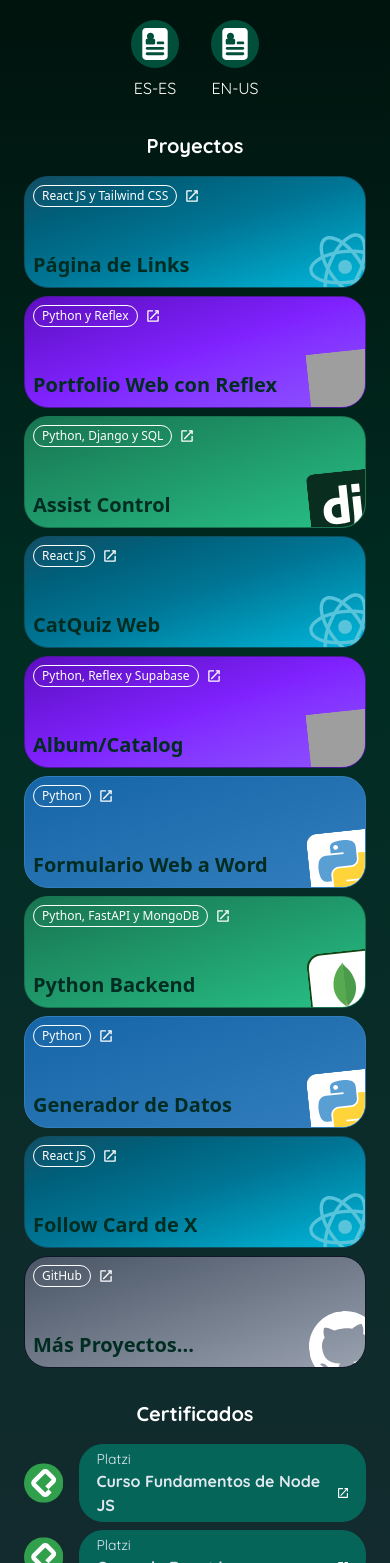
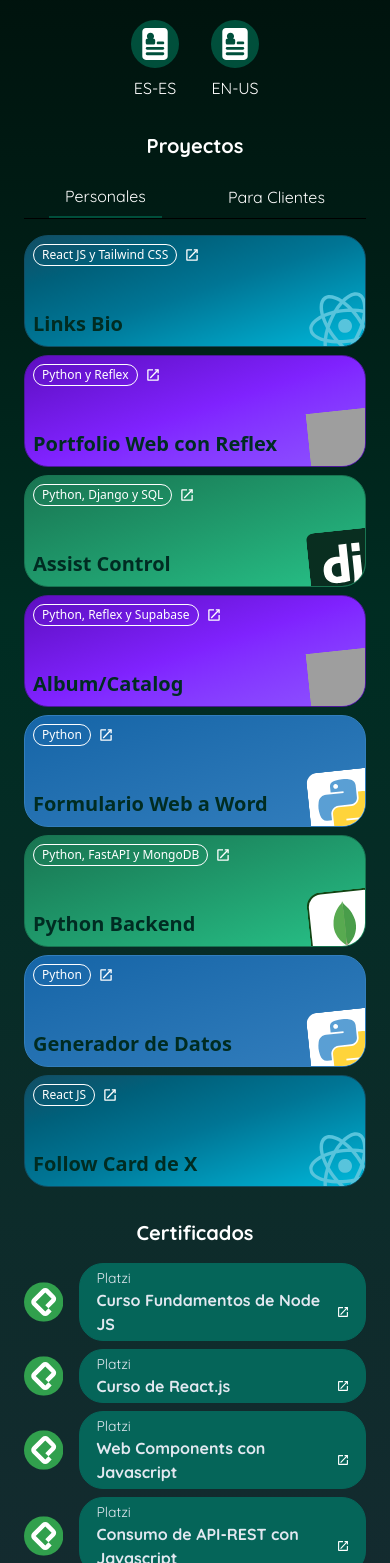
Before and after one commit to bryanvivancos/bjlinks-react-tailwind, a React (Vite) app: page / in a window 390 px wide. Shown: the part 1085-2648 px from the top of the page. Built offline with nearby package versions, Linux system fonts and the light colour scheme; grey boxes are pictures that could not be loaded; what @midudev/tailwind-animations would draw is missing.

Commit message:
update:projects tab, fix: constants

```diff
--- /dev/null
+++ b/src/CONTANTS.js
@@ -0,0 +1,9 @@
+export const DESCRIPTION = "Desarrollador Web e Ingeniero Electrónico y Telecomunicaciones Colegiado de la Universidad Nacional de Piura con N° reg CIP 328477. Autodidacta con +3 años trabajando en el campo de TI y +1 año aprendiendo tecnologías y realizando proyectos personales.";
+
+export const LINKEDIN = "https://www.linkedin.com/in/bryan-josue-vivanco-silva-8739521bb/"
+
+export const GITHUB = "https://github.com/bryanvivancos"
+
+export const INSTAGRAM = "https://instagram.com/bryanvivancos"
+
+export const MAIL = "mailto:bryanvivanco97@outlook.com"
--- a/src/components/FloatButton.jsx
+++ b/src/components/FloatButton.jsx
@@ -37,7 +37,7 @@ const FloatButton = () => {
                     onClick={()=> setIsClicked(false)} />
 
                 <FloatBtnItem
-                    to="projects"
+                    to="projectstab"
                     item="Proyectos"
                     onClick={()=> setIsClicked(false)}/>
 
--- a/src/components/Footer.jsx
+++ b/src/components/Footer.jsx
@@ -1,9 +1,35 @@
+import { DESCRIPTION } from "../CONTANTS";
 
 const Footer = () => {
     const year = new Date().getFullYear()
 
     return (
         <footer className="text-white font-Quick flex flex-col items-center justify-center gap-0 mb-4 mt-10">
+
+            <div className="grid grid-cols-1 md:grid-cols-2 gap-4 mb-4">
+                <div>
+                    <p className="text-xs text-justify text-balance">
+                        {DESCRIPTION}
+                    </p>
+                </div>
+                <div>
+                    <h3>Enlaces de interes</h3>
+                    <a href="">
+                        Instagram
+                    </a>
+                    <a href="">
+                        Whatsapp
+                    </a>
+                    <a href="">
+                        LinkedIn
+                    </a>
+                    <a href="">
+                        Github
+                    </a>
+
+                </div>
+            </div>
+
             <a href="https://github.com/bryanvivancos/bjlinks-react-tailwind"
             target="_blank">
                 <p className="text-sm text-center">
--- /dev/null
+++ b/src/components/ProjectsTab.jsx
@@ -0,0 +1,123 @@
+import { useState } from 'react';
+import Project from './atoms/Project.jsx';
+
+const ProjectsTab = () => {
+    const [activeTab, setActiveTab] = useState("tab1");
+
+    const reactBackground = "bg-gradient-to-br from-cyan-900 via-cyan-700 to-cyan-500 border border-cyan-900"
+    const pythonBackground = "bg-linear-to-br from-[#1565A7] to-[#327EBD] border border-[#327EBD]"
+    const reflexBackground = "bg-gradient-to-br from-violet-800 via-violet-600 to-violet-500 border border-violet-900"
+    const djangoBackground = "bg-gradient-to-br from-[#187451] to-[#27c187] border border-[#187451]"
+
+    const tabs = [
+        { id:"tab1", label: "Personales"},
+        { id:"tab2", label: "Para Clientes" },
+    ]
+
+    const contents = {
+        tab1: (
+            <div>
+                <Project
+                url={""}
+                skillName={"React JS y Tailwind CSS"}
+                name={"Links Bio"}
+                skill={"react"}
+                span={"md:col-span-2"}
+                background={reactBackground}
+            />
+            <Project
+                url={"https://bryanvivancos.vercel.app/"}
+                skillName={"Python y Reflex"}
+                name={"Portfolio Web con Reflex"}
+                ico={"/reflex.ico"}
+                span={"md:col-span-1"}
+                background={reflexBackground}
+            />
+
+            <Project
+                url={"https://github.com/bryanvivancos/control-asist"}
+                skillName={"Python, Django y SQL"}
+                name={"Assist Control"}
+                skill={"django"}
+                span={"md:col-span-1"}
+                background={djangoBackground}
+            />
+            <Project
+                url={"https://github.com/bryanvivancos/album_project"}
+                skillName={"Python, Reflex y Supabase"}
+                name={"Album/Catalog"}
+                ico={"/reflex.ico"}
+                span={"md:col-span-2"}
+                background={reflexBackground}
+            />
+            <Project
+                url={"https://github.com/bryanvivancos/formularioweb_a_pdf"}
+                skillName={"Python"}
+                name={"Formulario Web a Word"}
+                skill={"python"}
+                span={"md:col-span-1"}
+                background={pythonBackground}
+            />
+            <Project
+                url={"https://github.com/bryanvivancos/backend_exercise_py"}
+                skillName={"Python, FastAPI y MongoDB"}
+                name={"Python Backend"}
+                skill={"mongodb"}
+                span={"md:col-span-1"}
+                background={djangoBackground}
+            />
+            <Project
+                url={"https://github.com/bryanvivancos/python_crash_course/tree/main/generating_data/chapter_15"}
+                skillName={"Python"}
+                name={"Generador de Datos"}
+                skill={"python"}
+                span={"md:col-span-2"}
+                background={pythonBackground}
+            />
+            <Project
+                url={"https://github.com/bryanvivancos/x_FollowCard"}
+                skillName={"React JS"}
+                name={"Follow Card de X"}
+                skill={"react"}
+                span={"md:col-span-2"}
+                background={reactBackground}
+            />
+            </div>
+        ),
+        tab2: (
+            <div>
+                <Project
+                    url={"https://github.com/bryanvivancos/catquizweb-v2"}
+                    skillName={"React JS"}
+                    name={"CatQuiz Web"}
+                    skill={"react"}
+                    span={"md:col-span-2"}
+                    background={reactBackground}
+                />
+            </div>
+        )
+    }
+
+    return (
+        <div id='projectstab' className='mb-8 w-full'>
+            <h2 className='text-white font-Quick flex justify-center mb-4 font-black text-xl'>Proyectos</h2>
+
+            <div className="flex flex-wrap justify-around border-b">
+                {tabs.map((tab) => (
+                    <button key={tab.id}
+                    className={`px-4 py-2 text-white font-Quick ${activeTab === tab.id ? "border-b-2 border-emerald-900 text-emerald-300" : "hover:text-emerald-300"}`}
+                    onClick={() => setActiveTab(tab.id)}
+                    >
+                        {tab.label}
+                    </button>
+                ))}
+            </div>
+
+            <div className='my-4 gap-2'>
+                {contents[activeTab]}
+            </div>
+        </div>
+    );
+}
+
+export default ProjectsTab;
--- a/src/components/Socials.jsx
+++ b/src/components/Socials.jsx
@@ -1,26 +1,27 @@
 import '../styles/App.css'
 import SocialIcon from './atoms/SocialIcon'
+import {LINKEDIN, GITHUB, MAIL, INSTAGRAM} from '../CONTANTS'
 
 const Socials = () => {
     return <div className='flex flex-wrap gap-4 mb-8 justify-center'>
         <SocialIcon
             bg={"bg-fondo-linkedin"}
-            url={"https://www.linkedin.com/in/bryan-josue-vivanco-silva-8739521bb/"}
+            url={LINKEDIN}
             social={"linkedin"}
         />
         <SocialIcon
             bg={"bg-fondo-github"}
-            url={"https://github.com/bryanvivancos"}
+            url={GITHUB}
             social={"github"}
         />
         <SocialIcon
             bg={"bg-gradient-to-br from-azul-outlook via-viaazul-outlook to-lightazul-outlook"}
-            url={"mailto:bryanvivanco97@outlook.com"}
+            url={MAIL}
             social={"mail"}
         />
         <SocialIcon
             bg={"bg-gradient-to-tr from-amarillo-ig via-rosa-ig to-morado-ig"}
-            url={"https://instagram.com/bryanvivancos"}
+            url={INSTAGRAM}
             social={"instagram"}
         />
         {/* <SocialIcon
--- a/src/components/atoms/Project.jsx
+++ b/src/components/atoms/Project.jsx
@@ -7,7 +7,7 @@ const Project = ({ url, skillName, name, skill, ico, span, background}) => {
         <a href={url}
         target="_blank"
         aria-label={`Proyecto de ${skill}`}
-        className={`relative rounded-3xl overflow-hidden border flex items-start hover:scale-105 hover:contrast-125 transition p-7 min-h-28 col-span-1 ${span} group ${background}`}>
+        className={`my-2 relative rounded-3xl overflow-hidden border flex items-start hover:scale-105 hover:contrast-125 transition p-7 min-h-28 col-span-1 ${span} group ${background}`}>
 
             <div className='absolute top-2 left-2 flex gap-2 items-center w-full'>
                 <span className='text-xs border rounded-xl px-2 py-0.5 z-10 text-white'>
--- a/src/pages/App.jsx
+++ b/src/pages/App.jsx
@@ -1,4 +1,3 @@
-import React from 'react'
 import '../styles/App.css'
 import Header from '../components/Header.jsx'
 import Socials from '../components/Socials.jsx'
@@ -8,6 +7,8 @@ import Footer from '../components/Footer.jsx'
 import Certificates from '../components/Certificates.jsx'
 import Resume from '../components/Resume'
 import FloatButton from '../components/FloatButton'
+import ProjectsTab from '../components/ProjectsTab.jsx'
+import { DESCRIPTION } from '../CONTANTS.js'
 
 function App() {
 
@@ -17,10 +18,10 @@ function App() {
       <Header/>
       <main>
         <Socials/>
-        <p className='text-balance text-white font-Quick text-center mb-8'> Desarrollador Web e Ingeniero Electrónico y Telecomunicaciones Colegiado de la Universidad Nacional de Piura con N° reg CIP 328477. Autodidacta con +3 años trabajando en el campo de TI y +1 año aprendiendo tecnologías y realizando proyectos personales.</p>
+        <p className='text-balance text-white font-Quick text-center mb-8'> {DESCRIPTION}</p>
         <Skills/>
         <Resume/>
-        <ProjectsGrid/>
+        <ProjectsTab/>
         <Certificates/>
         <FloatButton/>
       </main>
```
